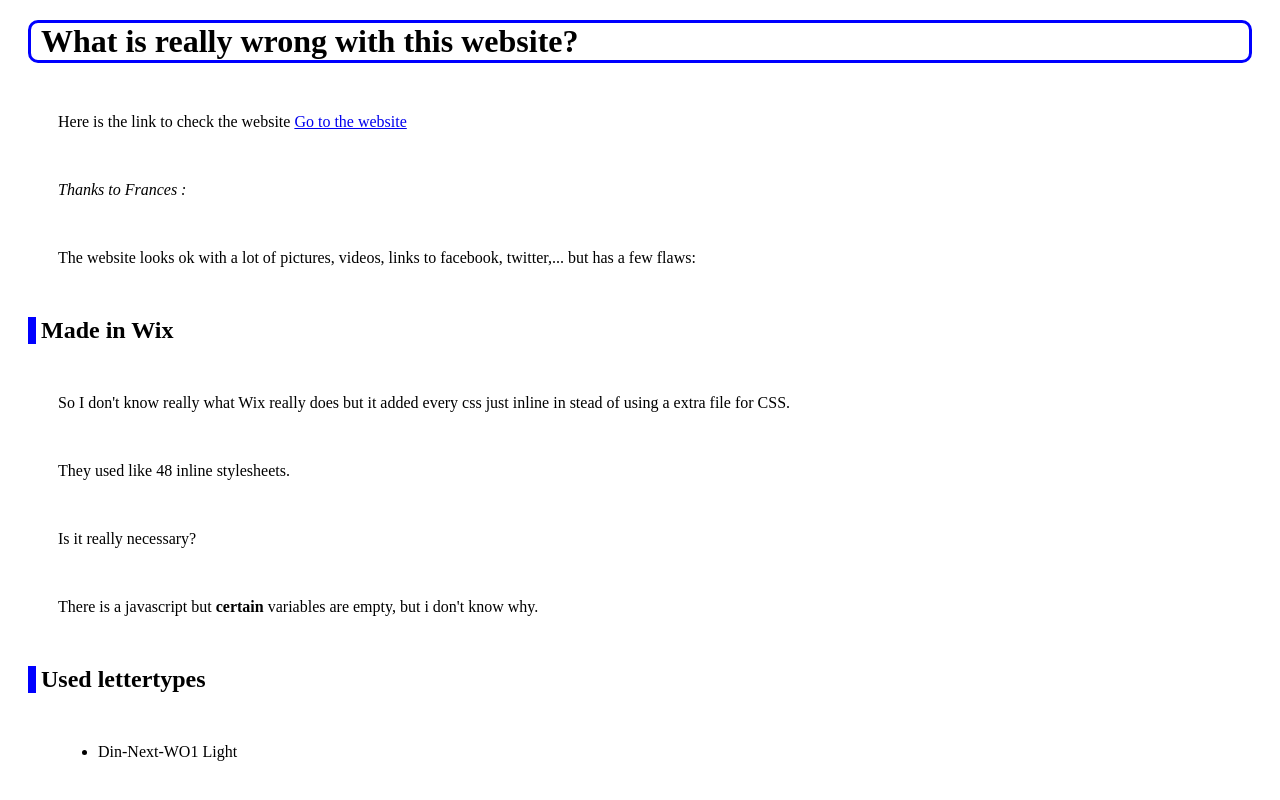
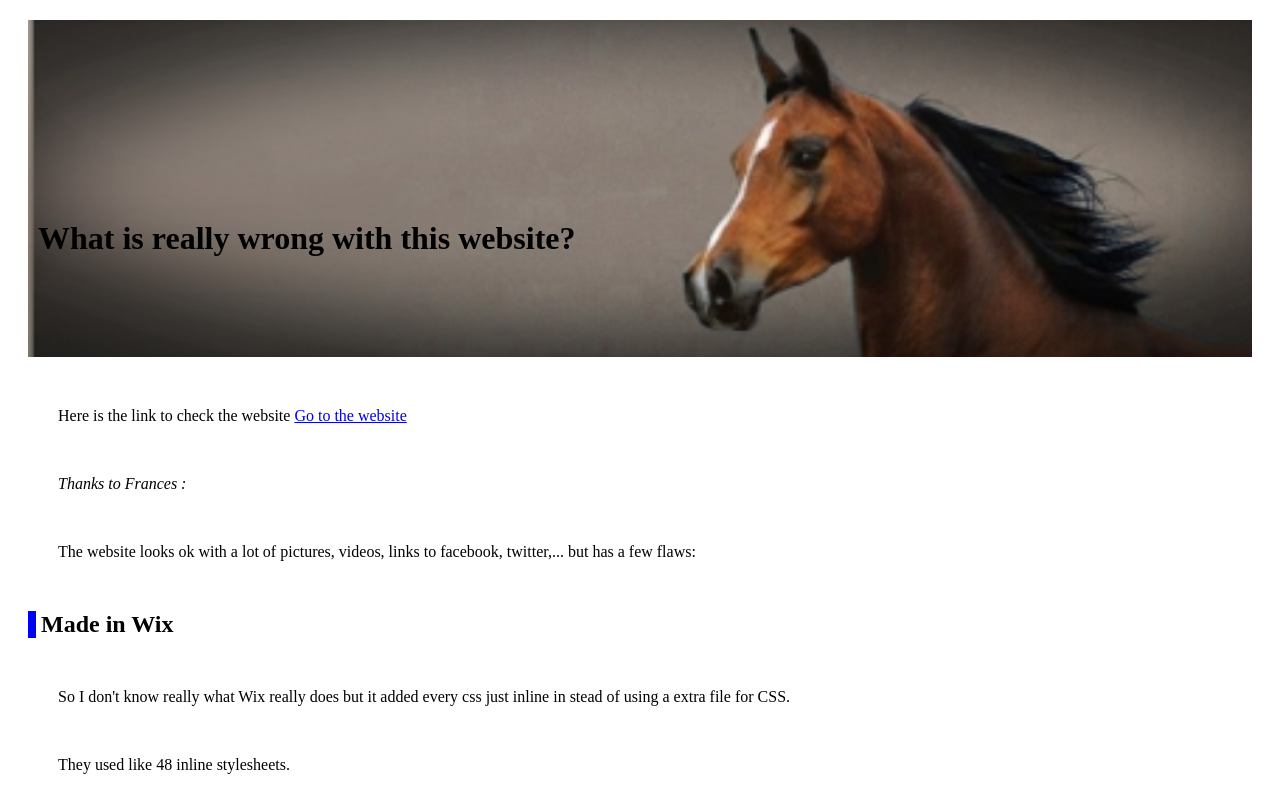
Before and after one commit to pablodezutter/markdown-to-html, a plain HTML site: page index.html in a window 1280 px wide. Shown: the top 800 px of the page. Drawn offline with Linux system fonts and the light colour scheme.

Commit message:
new jpg uploaded for background

```diff
--- a/mystyle.css
+++ b/mystyle.css
@@ -1,10 +1,13 @@
+
 body {background-color: white;}
 h1 {color:black;
   margin: 20px;
-  border-color: blue;
-  border-style: solid;
-border-radius: 10px;
 padding-left: 10px;
+padding-top: 200px;
+padding-bottom: 100px;
+background-image: url(horse_header.jpg);
+background-repeat: no-repeat;
+background-size: 100% 100%;
 }
 h2 {color: black;
 margin: 20px;
```
Also changed, not shown: index.html (+1 -0 lines), horse_header.jpg (added).
